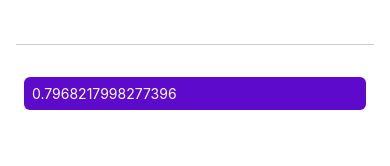
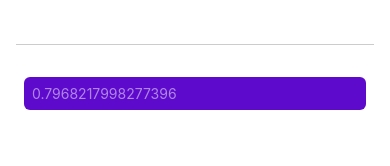
Before and after one commit to GWphua/react-native-udemy, a React Native app: screen / in a window 390 px wide. Both pictures are taken after typing "Sample" into the empty fields and a click on the button "ADD GOAL". Shown: the part 134-300 px from the top of the page. Built offline with nearby package versions, Linux system fonts and the light colour scheme.

Commit message:
Change opacity of Pressable goal items when pressed.

```diff
--- a/components/GoalItem.tsx
+++ b/components/GoalItem.tsx
@@ -9,11 +9,14 @@ interface IGoalItem {
 
 const GoalItem: FC<IGoalItem> = ({ goalText, id, deleteGoalHandler }) => {
   return (
-    <Pressable onPress={deleteGoalHandler.bind(this, id)}>
-      <View style={styles.goalItem}>
+    <View style={styles.goalItem}>
+      <Pressable
+        onPress={deleteGoalHandler.bind(this, id)}
+        style={(pressed) => pressed && styles.pressedItem}
+      >
         <Text style={styles.goalText}>{id}</Text>
-      </View>
-    </Pressable>
+      </Pressable>
+    </View>
   );
 };
 
@@ -22,11 +25,14 @@ export default GoalItem;
 const styles = StyleSheet.create({
   goalItem: {
     margin: 8,
-    padding: 8,
     borderRadius: 6,
     backgroundColor: "#5e0acc",
   },
+  pressedItem: {
+    opacity: 0.5,
+  },
   goalText: {
+    padding: 8,
     color: "white",
   },
 });
```
